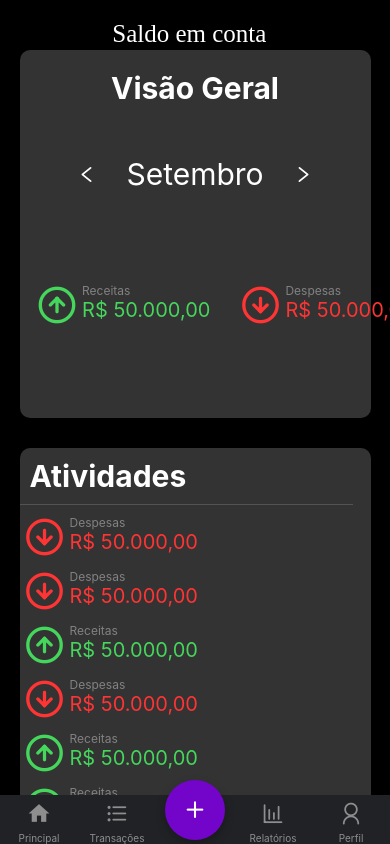
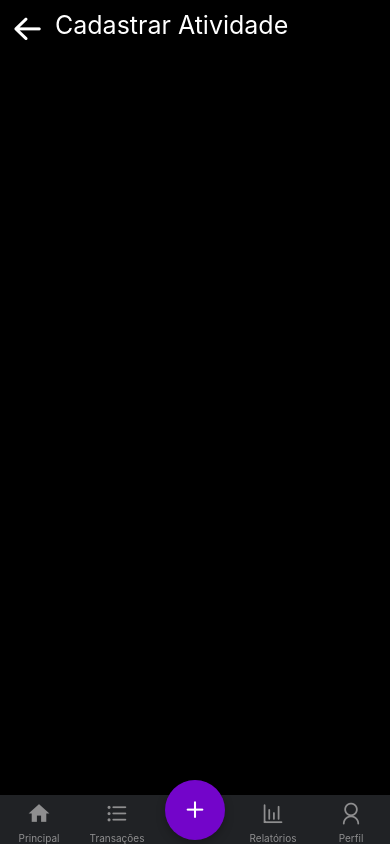
Before and after one commit to MoneyHubOrg/front, a React Native app: screen /New in a window 390 px wide. Built offline with nearby package versions, Linux system fonts and the light colour scheme.

Commit message:
comecando tela do cadastro

```diff
--- a/route.js
+++ b/route.js
@@ -1,4 +1,5 @@
 import Principal from './src/components/pages/Principal';
+import CadastrarAtividade from './src/components/pages/CadastrarAtividade';
 
 import { createBottomTabNavigator } from '@react-navigation/bottom-tabs'
 
@@ -48,7 +49,7 @@ function Routes() {
 
             <Tab.Screen
                 name='New'
-                component={Principal}
+                component={CadastrarAtividade}
                 options={{
                     tabBarLabel: '',
                     tabBarIcon: ({ color, size }) => {
--- /dev/null
+++ b/src/components/pages/CadastrarAtividade/index.js
@@ -0,0 +1,39 @@
+import React from 'react';
+import { View, Text, StyleSheet } from 'react-native';
+
+import Arrows from 'react-native-vector-icons/AntDesign';
+import SaldoEmConta from '../../SaldoEmConta';
+
+
+export default function CadastrarAtividade(){
+
+  return(
+    <View style={styles.container}>
+      <View style={styles.pag_title}>
+        <Arrows name="arrowleft" color='white' size={35} onPress={() => console.log('voltar')}/>
+        <Text style={styles.text}>Cadastrar Atividade</Text>
+      </View>
+    </View>
+  )
+}
+
+const styles = StyleSheet.create({
+  container:{
+    height: '100%',
+    alignItems: 'flex-start',
+    backgroundColor: 'black',
+  },
+  pag_title: {
+    flex: 1,
+    flexDirection: 'row',
+    justifyContent: 'flex-start',
+    gap: 10,
+    paddingTop: 10,
+    paddingLeft: 10,
+    width: '100%',
+  },
+  text: {
+    color: 'white',
+    fontSize: 25,
+  }
+})
```
